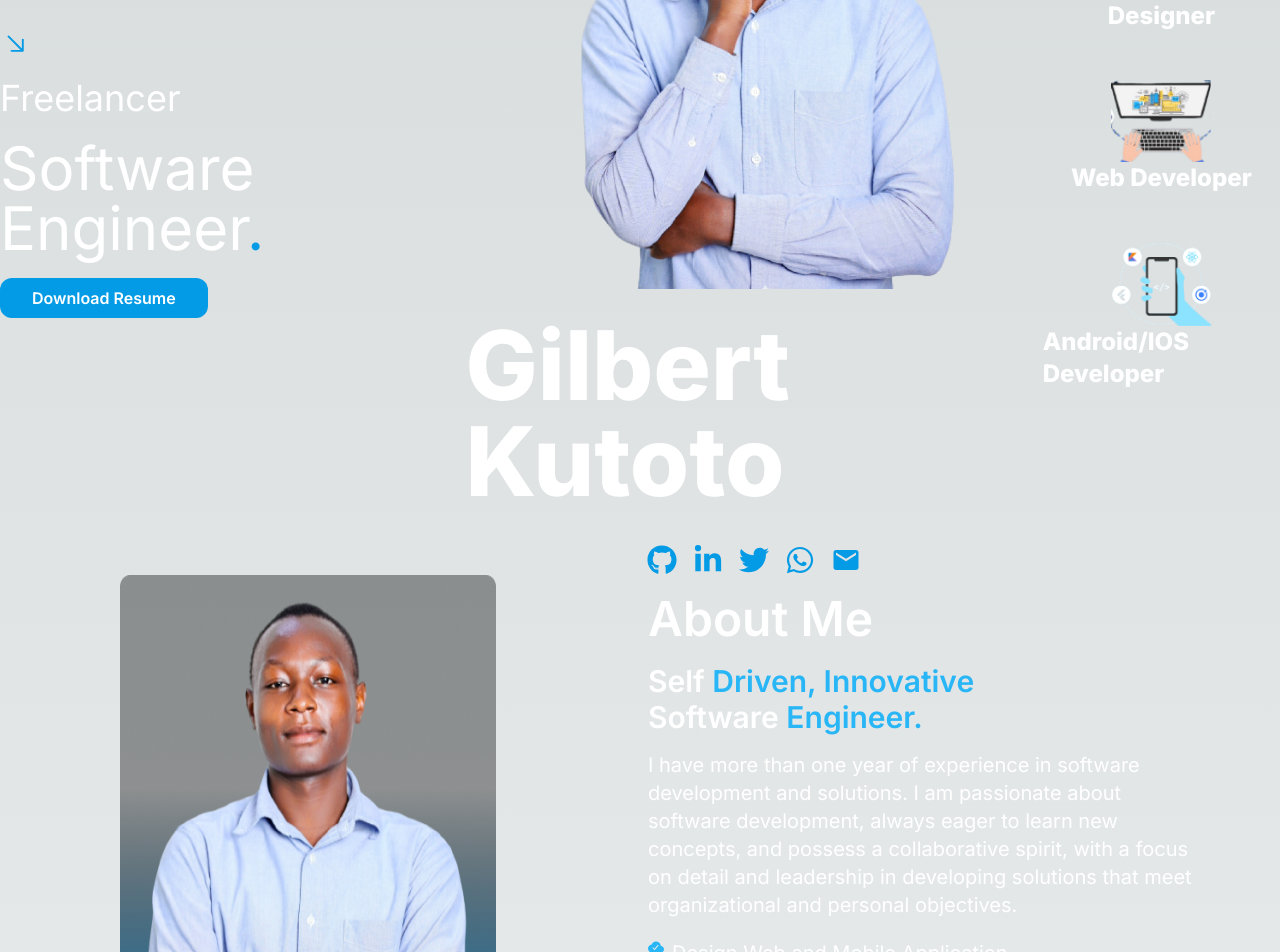
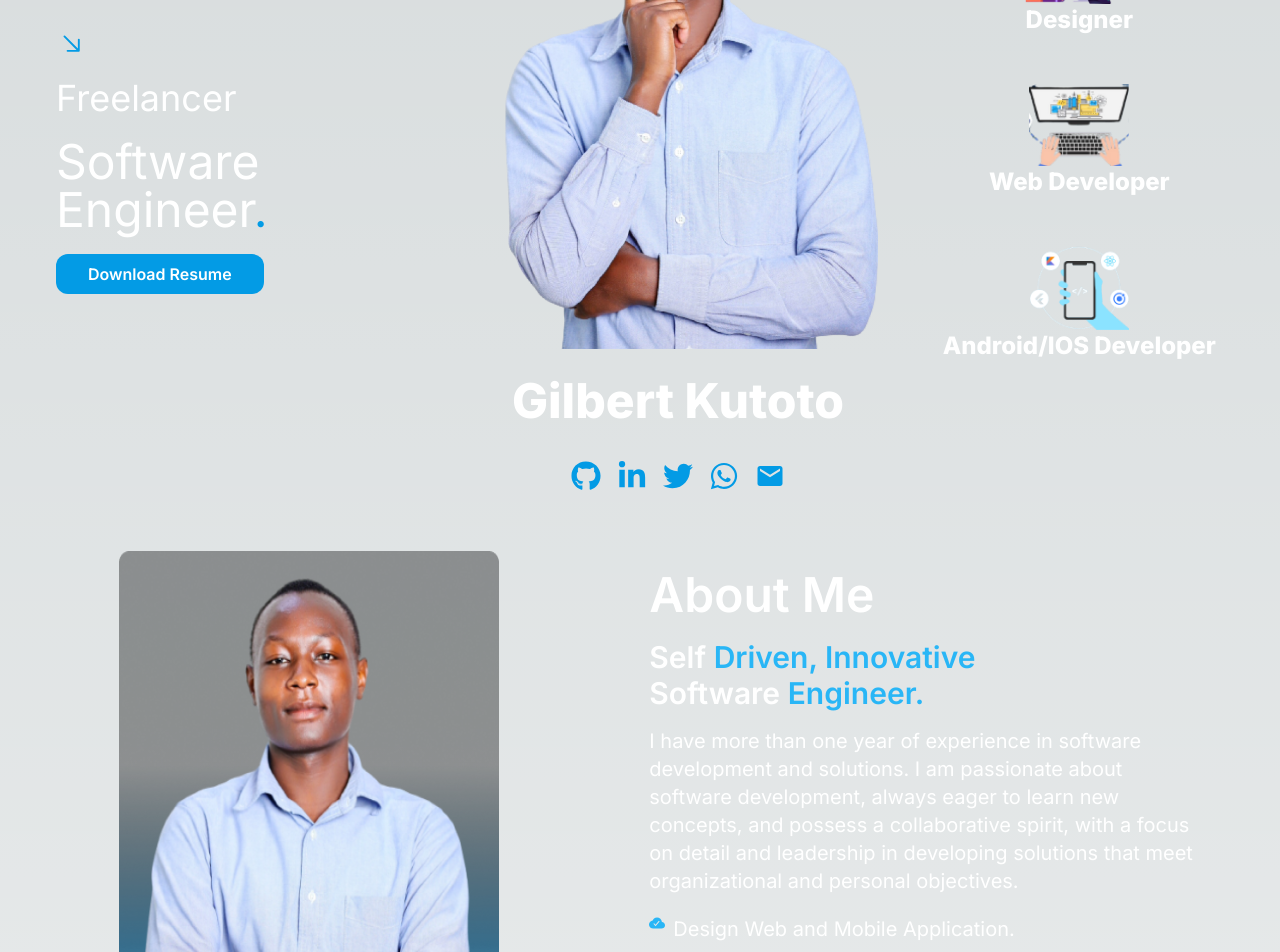
Before and after one commit to gilbert-ku/g.ku, a Next.js app: page / in a window 1280 px wide. Shown: the part 340-1292 px from the top of the page. Built offline with nearby package versions, Linux system fonts and the light colour scheme; no server answers.

Commit message:
update home page

```diff
--- a/components/about/About.jsx
+++ b/components/about/About.jsx
@@ -5,16 +5,16 @@ import { IoCloudDoneSharp } from "react-icons/io5";
 const About = () => {
   return (
     <>
-        <section className='flex justify-center items-center mt-10 md:mt-0 md:mb-24'>
+        <section className='flex justify-center items-center  md:mt-0 md:mb-24'>
             <div className=' lg:flex  justify-evenly' id='About'>
 
                 {/* image */}
                 <Image
                     src="/about-image.png"
-                    width={300}
+                    width={400}
                     height={300}
                     alt="profile image"
-                    className="px-5 md:pr-0 mt-5 lg:mt-0 hidden lg:block lg:ml-12 w-auto h-auto"
+                    className="px-5 md:pr-0 mt-5 lg:mt-0 hidden lg:block lg:ml-12 "
                     loading="lazy"
                 />
 
--- a/components/home/HomePage.jsx
+++ b/components/home/HomePage.jsx
@@ -7,8 +7,7 @@ import Link from "next/link";
 
 const HomePage = () => {
   return (
-    // <main className='min-h-screen bg-no-repeat object-scale-down object-center bg-center bg-contain' style={{backgroundImage: `url("/gilbert.png")`,}}>
-    <main className="min-h-screen relative">
+    <main className="min-h-screen lg:flex w-full justify-center items-center ">
 
       {/* Background Image (Top Left) */}
       <Image
@@ -22,32 +21,32 @@ const HomePage = () => {
       />
 
       {/* Freelancer Section */}
-      <div className="lg:flex justify-around items-center">
+      <div className="lg:flex md:flex-row justify-evenly items-center min-w-full">
 
         {/* Text Section */}
-        <div className="text-white flex flex-col items-center justify-center md:block">
+        <div className="text-white flex flex-col items-center justify-center md:block md:mx-5 md:ml-14 w-full md:w-1/3">
           <GoArrowDownRight className="text-3xl my-5 text-light-blue-600 font-semibold" aria-label="Arrow Icon" />
           <h1 className="text-2xl md:text-4xl mb-5">Freelancer</h1>
-          <p className="text-3xl md:text-6xl mb-5">
+          <p className="text-3xl md:text-2xl lg:text-5xl mb-5">
             Software Engineer<span className="text-light-blue-600">.</span>
           </p>
-          <button className="py-2 px-8 bg-light-blue-600 rounded-xl font-semibold">
+          <button className="py-2 px-5 md:px-8 bg-light-blue-600 rounded-xl font-semibold">
             Download Resume
           </button>
         </div>
 
         {/* Image Section */}
-        <div className="flex flex-col items-center justify-center">
+        <div className="flex flex-col items-center justify-center w-full md:w-1/3">
           <Image
             src="/gilbert.png"
             height={500}
             width={400}
             loading="lazy"
             alt="Gilbert Kutoto"
-            className="mx-auto"
+            className="px-5 md:px-0 md:mx-auto"
 
           />
-          <h1 className="text-3xl md:text-6xl lg:text-8xl text-white font-extrabold mx-auto mt-7">
+          <h1 className="text-2xl md:text-3xl lg:text-5xl text-white font-extrabold mx-auto mt-7">
             Gilbert Kutoto
           </h1>
 
@@ -75,7 +74,7 @@ const HomePage = () => {
         </div>
 
         {/* What I Do Section */}
-        <div className="hidden md:flex md:flex-col items-center justify-center">
+        <div className="flex justify-around lg:flex-col items-center lg:justify-center w-full md:w-1/3">
 
           {/* Designer */}
           <div className="flex flex-col items-center my-6">
```
